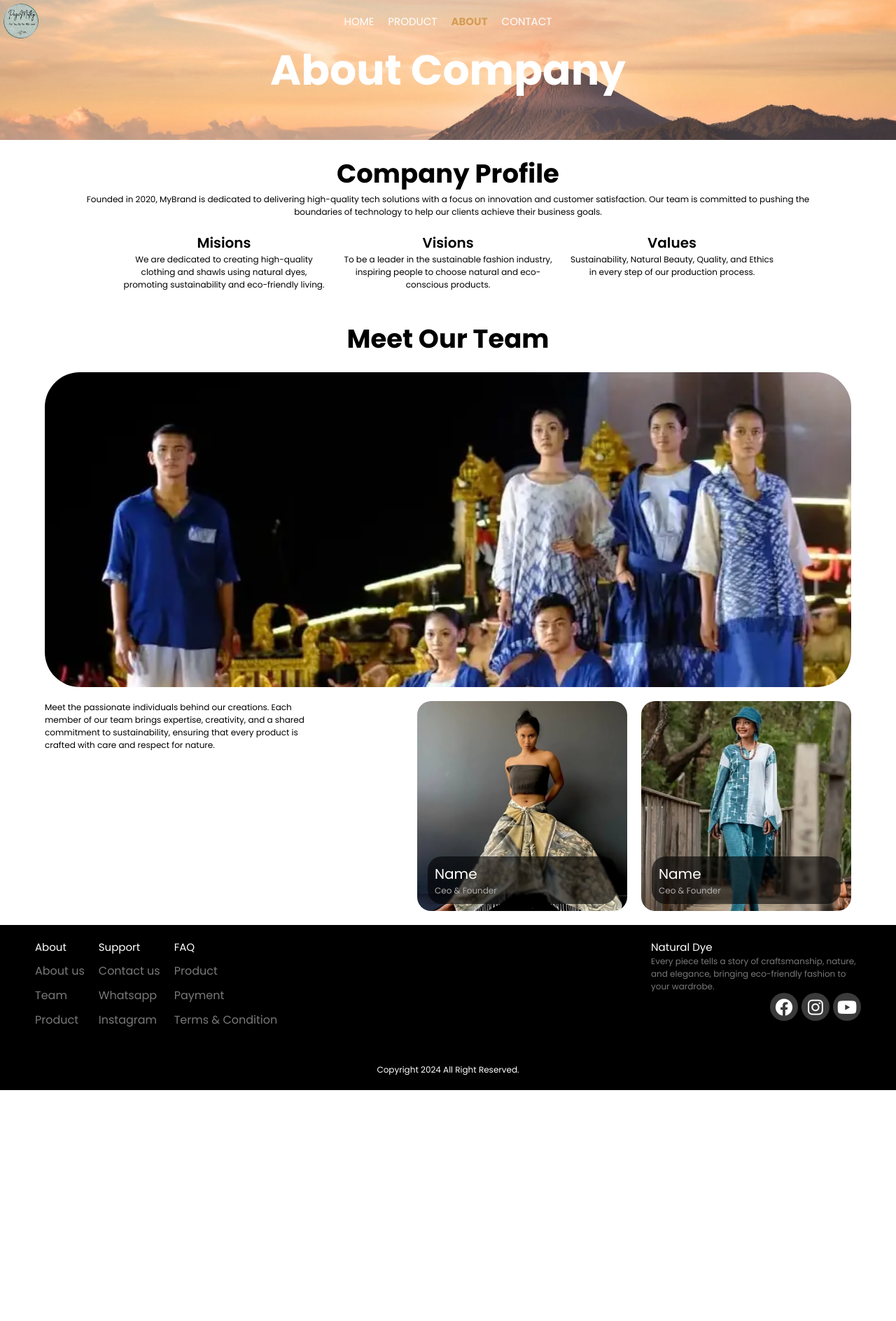
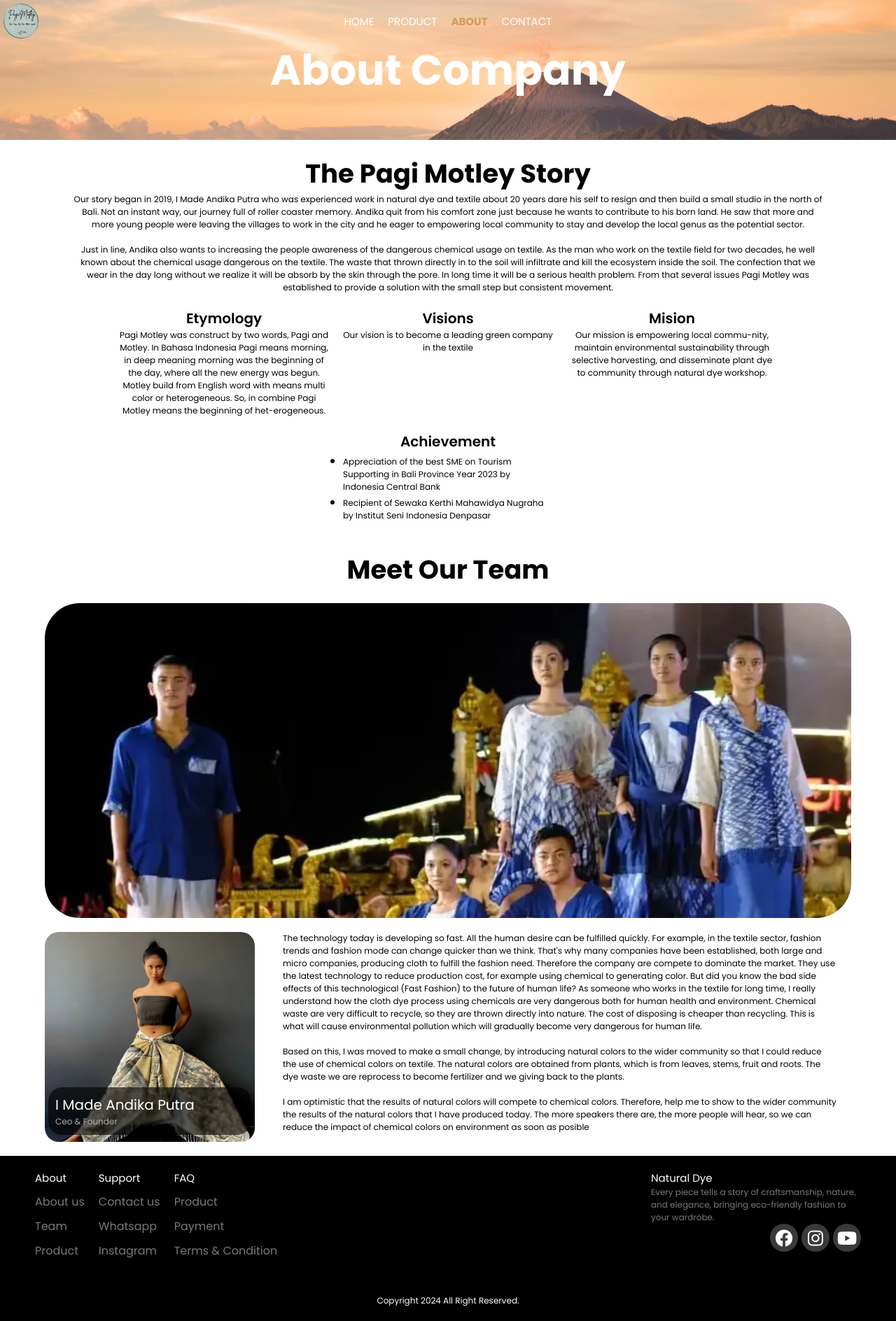
Before and after one commit to ManikTzyyy/pagiMotleyPrototype, a PHP site: page /about/ in a window 1280 px wide. Shown: the whole page at 70% size. Before the commit the page ends 1558 px from the top, so only its background shows below. Run offline with PHP 8.4, Linux system fonts and the light colour scheme.

Commit message:
update content and add new content

```diff
--- a/about/about.css
+++ b/about/about.css
@@ -25,8 +25,9 @@
   justify-content: center;
 }
 
-#company-profile .goal {
+#company-profile .goal, #company-profile .achiv {
   max-width: 300px;
+
 }
 #company-profile .goal h3 {
   font-weight: 600;
@@ -82,7 +83,7 @@
   background-color: rgba(0, 0, 0, 0.603);
   border-radius: 20px;
   padding: 10px;
-  width: 250px;
+  width: 90%;
   left: 50%;
   transform: translateX(-50%);
   bottom: 10px;
@@ -91,6 +92,10 @@
 }
 #team .text {
   width: 400px;
+}
+
+#team .abt-people {
+  margin: 0 20px;
 }
 
 #team .people {
@@ -106,12 +111,23 @@
   color: rgb(175, 174, 174);
 }
 
+#company-profile .achiv h3 {
+ font-weight: 600;
+
+}
+#company-profile .achiv li{
+ text-align: start;
+
+}
+
 @media (max-width: 480px) {
 }
 
 @media (max-width: 768px) {
   #team .people {
     flex-direction: column;
+    justify-content: center;
+    align-items: center;
   }
 
   #team .info-wrapper {
@@ -130,7 +146,7 @@
   #team .img-wrapper {
 
     width: 90vw;
-    height: 300px;
+    height: 400px;
 
   }
 
--- a/about/index.html
+++ b/about/index.html
@@ -43,37 +43,72 @@
     <section id="company-profile">
       <div class="container column">
         <div class="title column">
-          <h2>Company Profile</h2>
+          <h2>The Pagi Motley Story</h2>
           <p>
-            Founded in 2020, MyBrand is dedicated to delivering high-quality
-            tech solutions with a focus on innovation and customer satisfaction.
-            Our team is committed to pushing the boundaries of technology to
-            help our clients achieve their business goals.
+            Our story began in 2019, I Made Andika Putra who was experienced
+            work in natural dye and textile about 20 years dare his self to
+            resign and then build a small studio in the north of Bali. Not an
+            instant way, our journey full of roller coaster memory. Andika quit
+            from his comfort zone just because he wants to contribute to his
+            born land. He saw that more and more young people were leaving the
+            villages to work in the city and he eager to empowering local
+            community to stay and develop the local genus as the potential
+            sector.
+            <br /><br />
+            Just in line, Andika also wants to increasing the people awareness
+            of the dangerous chemical usage on textile. As the man who work on
+            the textile field for two decades, he well known about the chemical
+            usage dangerous on the textile. The waste that thrown directly in to
+            the soil will infiltrate and kill the ecosystem inside the soil. The
+            confection that we wear in the day long without we realize it will
+            be absorb by the skin through the pore. In long time it will be a
+            serious health problem. From that several issues Pagi Motley was
+            established to provide a solution with the small step but consistent
+            movement.
           </p>
         </div>
         <div class="goal-wrapper row">
           <div class="goal">
-            <h3>Misions</h3>
+            <h3>Etymology</h3>
             <p>
-              We are dedicated to creating high-quality clothing and shawls
-              using natural dyes, promoting sustainability and eco-friendly
-              living.
+              Pagi Motley was construct by two words, Pagi and Motley. In Bahasa
+              Indonesia Pagi means morning, in deep meaning morning was the
+              beginning of the day, where all the new energy was begun. Motley
+              build from English word with means multi color or heterogeneous.
+              So, in combine Pagi Motley means the beginning of het-erogeneous.
             </p>
           </div>
           <div class="goal">
             <h3>Visions</h3>
             <p>
-              To be a leader in the sustainable fashion industry, inspiring
-              people to choose natural and eco-conscious products.
+              Our vision is to become a leading green company in the textile
             </p>
           </div>
           <div class="goal">
-            <h3>Values</h3>
+            <h3>Mision</h3>
             <p>
-              Sustainability, Natural Beauty, Quality, and Ethics in every step
-              of our production process.
+              Our mission is empowering local commu-nity, maintain environmental
+              sustainability through selective harvesting, and disseminate plant
+              dye to community through natural dye workshop.
             </p>
           </div>
+        </div>
+        <div class="achiv column">
+          <h3>Achievement</h3>
+          <ul>
+            <li>
+              <p>
+                Appreciation of the best SME on Tourism Supporting in Bali
+                Province Year 2023 by Indonesia Central Bank
+              </p>
+            </li>
+            <li>
+              <p>
+                Recipient of Sewaka Kerthi Mahawidya Nugraha by Institut Seni
+                Indonesia Denpasar
+              </p>
+            </li>
+          </ul>
         </div>
       </div>
     </section>
@@ -87,27 +122,47 @@
           <img src="../assets/img/fashion2.webp" alt="" />
         </div>
         <div class="info-wrapper row">
-          <p class="text">
-            Meet the passionate individuals behind our creations. Each member of
-            our team brings expertise, creativity, and a shared commitment to
-            sustainability, ensuring that every product is crafted with care and
-            respect for nature.
-          </p>
           <div class="people row">
             <div class="img-wrapper column">
-                <img src="../assets/img/female-model1.webp" alt="" />
-                <div class="name">
-                  <h3>Name</h3>
-                  <p>Ceo & Founder</p>
-                </div>
+              <img src="../assets/img/female-model1.webp" alt="" />
+              <div class="name">
+                <h3>I Made Andika Putra</h3>
+                <p>Ceo & Founder</p>
               </div>
-              <div class="img-wrapper column">
-                <img src="../assets/img/female-model3.webp" alt="" />
-                <div class="name">
-                  <h3>Name</h3>
-                  <p>Ceo & Founder</p>
-                </div>
-              </div>
+            </div>
+            <div class="abt-people">
+              <p>
+                The technology today is developing so fast. All the human desire
+                can be fulfilled quickly. For example, in the textile sector,
+                fashion trends and fashion mode can change quicker than we
+                think. That's why many companies have been established, both
+                large and micro companies, producing cloth to fulfill the
+                fashion need. Therefore the company are compete to dominate the
+                market. They use the latest technology to reduce production
+                cost, for example using chemical to generating color. But did
+                you know the bad side effects of this technological (Fast
+                Fashion) to the future of human life? As someone who works in
+                the textile for long time, I really understand how the cloth dye
+                process using chemicals are very dangerous both for human health
+                and environment. Chemical waste are very difficult to recycle,
+                so they are thrown directly into nature. The cost of disposing
+                is cheaper than recycling. This is what will cause environmental
+                pollution which will gradually become very dangerous for human
+                life.
+                <br /><br />Based on this, I was moved to make a small change,
+                by introducing natural colors to the wider community so that I
+                could reduce the use of chemical colors on textile. The natural
+                colors are obtained from plants, which is from leaves, stems,
+                fruit and roots. The dye waste we are reprocess to become
+                fertilizer and we giving back to the plants.
+                <br><br>
+                I am optimistic
+                that the results of natural colors will compete to chemical
+                colors. Therefore, help me to show to the wider community the
+                results of the natural colors that I have produced today. The
+                more speakers there are, the more people will hear, so we can reduce the impact of chemical colors on environment as soon as posible
+              </p>
+            </div>
           </div>
         </div>
       </div>
--- a/index.html
+++ b/index.html
@@ -37,7 +37,7 @@
     <section id="hero">
       <div class="container column">
         <div class="title-hero-wrapper column">
-          <h4>Where Nature Meets Style and Creativity</h4>
+          <h4>Where Nature Meet Your Skin</h4>
           <div class="title">
             <h2>Experience the</h2>
             <h1>Natural Dye</h1>
@@ -319,7 +319,7 @@
         <div class="img-wrapper">
           <h2>Enhance Your Elegance Naturally</h2>
           <img src="./assets/img/nature.webp" alt="" />
-          <h3>Where Nature Meets Style and Creativity</h3>
+          <h3>Where Nature Meet Your Skin</h3>
         </div>
       </div>
     </section>
```
